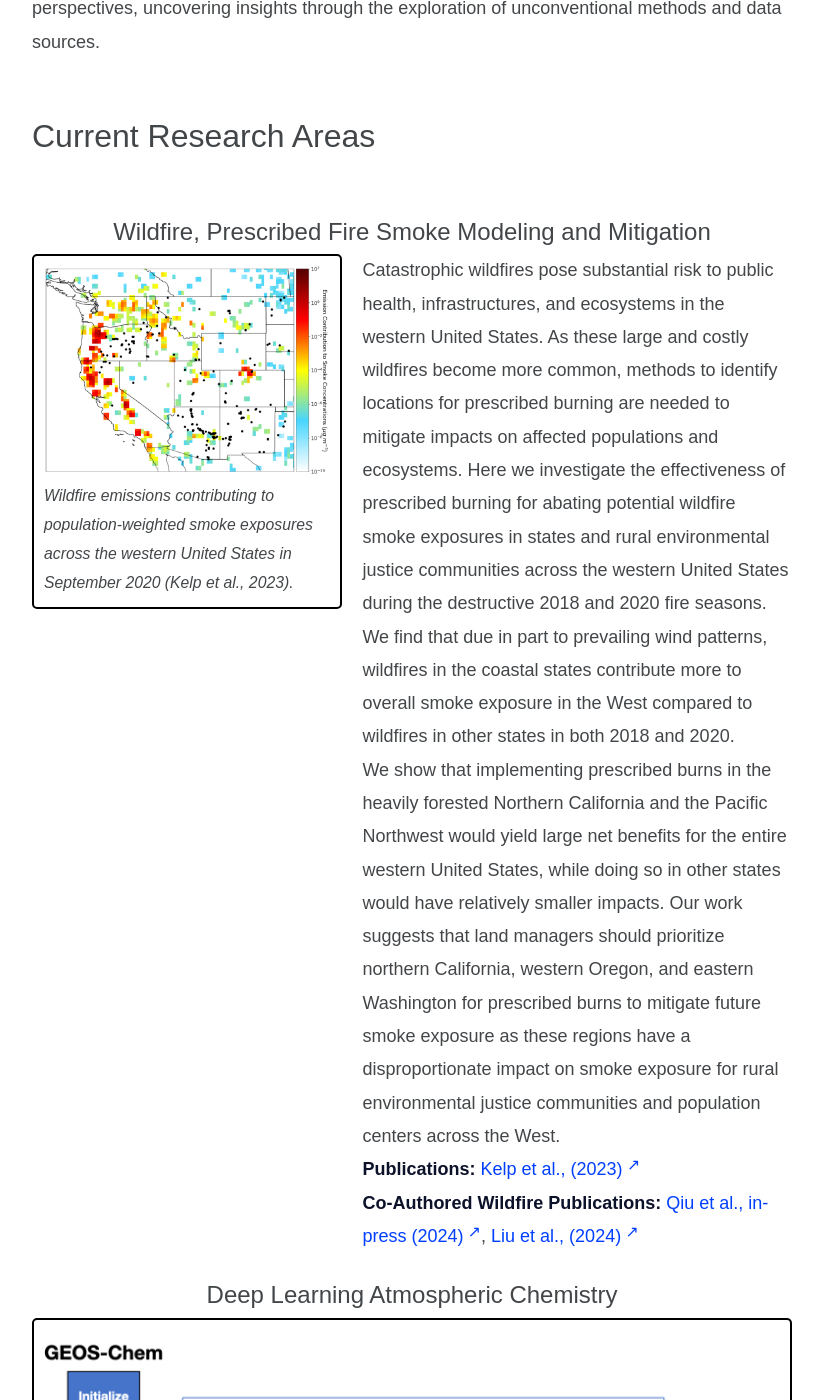
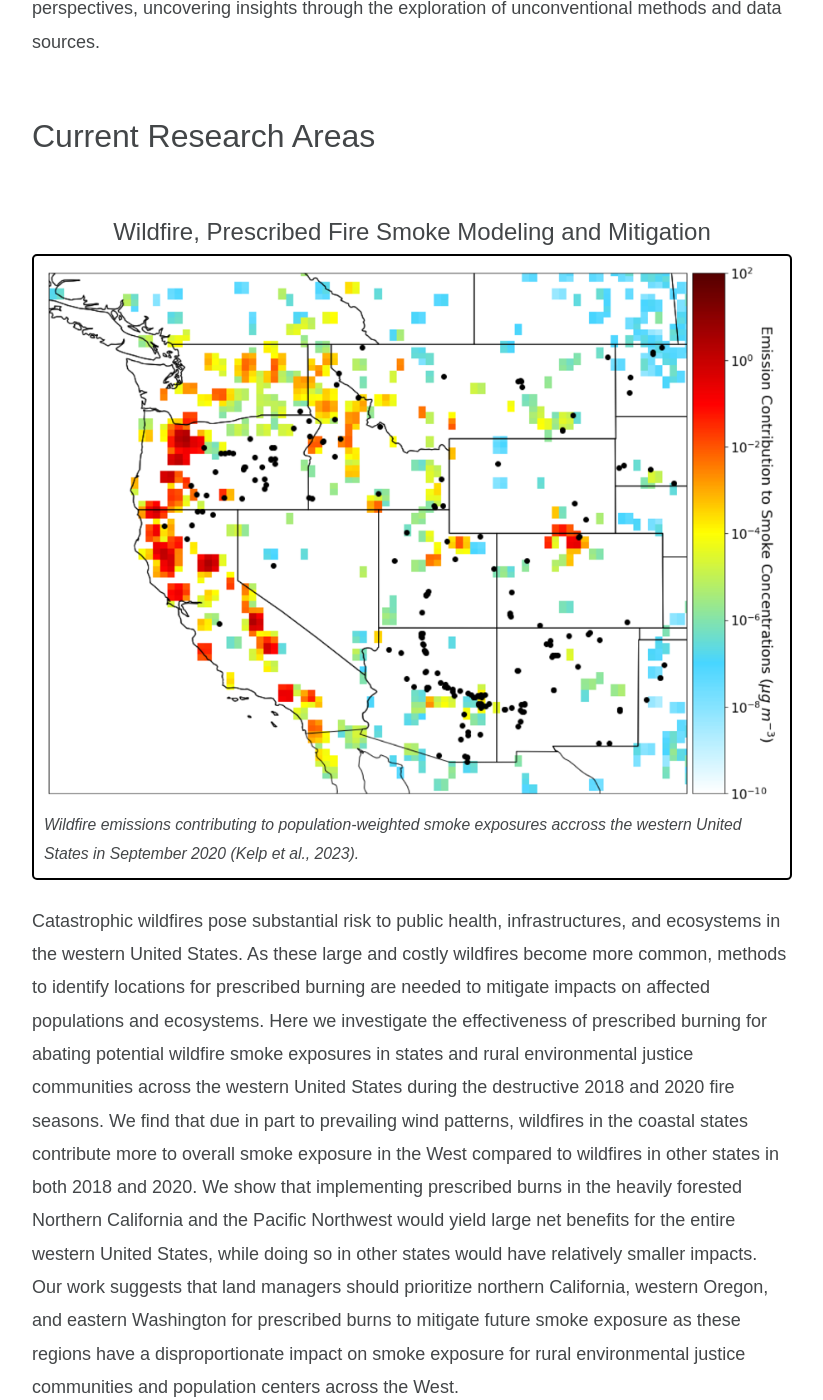
Before and after one commit to mkelp/mkelp.github.io, a Jekyll site: the page built from research.md, in a window 1280 px wide and 1400 px high, scrolled down 429 px. Shown: the whole window, without its empty margins (228-1051 px from the left). Built offline with Jekyll 4.4.1, drawn with Linux system fonts in a browser that asks for light colours; some web fonts are replaced.

Commit message:
Dec24a15

```diff
--- a/research.md
+++ b/research.md
@@ -28,7 +28,7 @@ My work centers on advancing the understanding of atmospheric chemistry and its
 <img src="/assets/img/west_fire.png" alt="controlled burns fig">
 <figcaption>Contributions to population-weighted smoke exposure for the western United States in September 2020 (Kelp et al., 2023).</figcaption>
 </figure> -->
-<!-- <figure style="border: 2px solid #000; padding: 10px; border-radius: 5px;">
+<figure style="border: 2px solid #000; padding: 10px; border-radius: 5px;">
   <img src="/assets/img/west_fire.png" alt="controlled burns fig">
   <figcaption>Wildfire emissions contributing to population-weighted smoke exposures accross the western United States in September 2020 (Kelp et al., 2023).</figcaption>
 </figure>
@@ -41,25 +41,7 @@ Catastrophic wildfires pose substantial risk to public health, infrastructures,
 
 **Co-Authored Wildfire Publications:** [Qiu et al., in-press (2024)](https://pubs.acs.org/doi/10.1021/acs.est.4c05922){:target="_blank"}, [Liu et al., (2024)](https://www.publish.csiro.au/WF/WF23148){:target="_blank"}
 
-<br /> -->
-
-
-<div style="display: flex; align-items: flex-start; gap: 20px; margin-bottom: 20px;">
-  <!-- Figure -->
-  <figure style="border: 2px solid #000; padding: 10px; border-radius: 5px; width: 40%; margin: 0;">
-    <img src="/assets/img/west_fire.png" alt="controlled burns fig" style="width: 100%; height: auto;">
-    <figcaption>Wildfire emissions contributing to population-weighted smoke exposures across the western United States in September 2020 (Kelp et al., 2023).</figcaption>
-  </figure>
-
-  <!-- Text -->
-  <div style="width: 60%;">
-    <p>Catastrophic wildfires pose substantial risk to public health, infrastructures, and ecosystems in the western United States. As these large and costly wildfires become more common, methods to identify locations for prescribed burning are needed to mitigate impacts on affected populations and ecosystems. Here we investigate the effectiveness of prescribed burning for abating potential wildfire smoke exposures in states and rural environmental justice communities across the western United States during the destructive 2018 and 2020 fire seasons. We find that due in part to prevailing wind patterns, wildfires in the coastal states contribute more to overall smoke exposure in the West compared to wildfires in other states in both 2018 and 2020.</p>
-    <p>We show that implementing prescribed burns in the heavily forested Northern California and the Pacific Northwest would yield large net benefits for the entire western United States, while doing so in other states would have relatively smaller impacts. Our work suggests that land managers should prioritize northern California, western Oregon, and eastern Washington for prescribed burns to mitigate future smoke exposure as these regions have a disproportionate impact on smoke exposure for rural environmental justice communities and population centers across the West.</p>
-
-    <p><strong>Publications:</strong> <a href="https://agupubs.onlinelibrary.wiley.com/doi/10.1029/2022EF003468" target="_blank">Kelp et al., (2023)</a></p>
-    <p><strong>Co-Authored Wildfire Publications:</strong> <a href="https://pubs.acs.org/doi/10.1021/acs.est.4c05922" target="_blank">Qiu et al., in-press (2024)</a>, <a href="https://www.publish.csiro.au/WF/WF23148" target="_blank">Liu et al., (2024)</a></p>
-  </div>
-</div>
+<br />
 
 
 <font size="+2"><p align="center">Deep Learning Atmospheric Chemistry</p></font>
```
